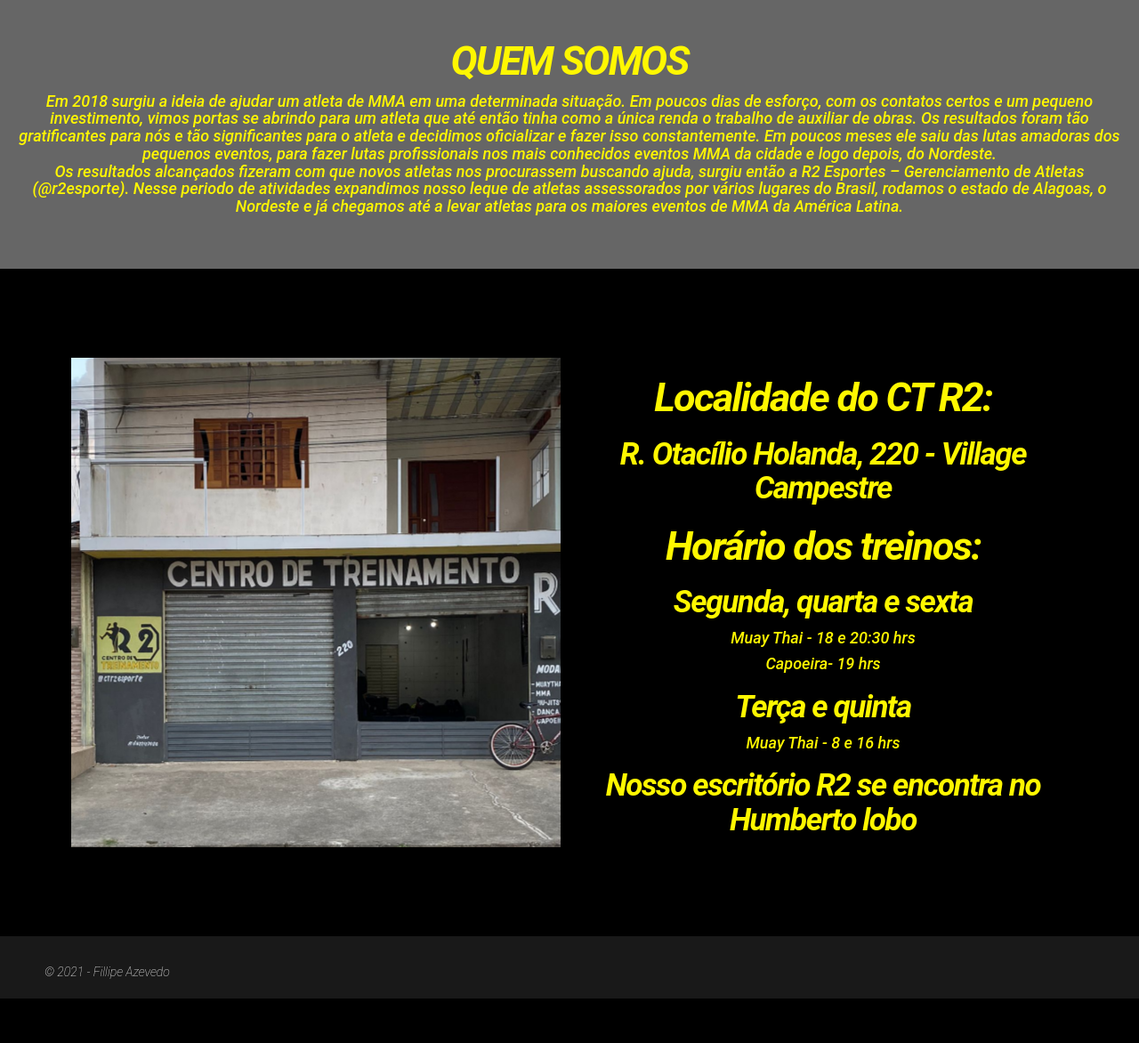
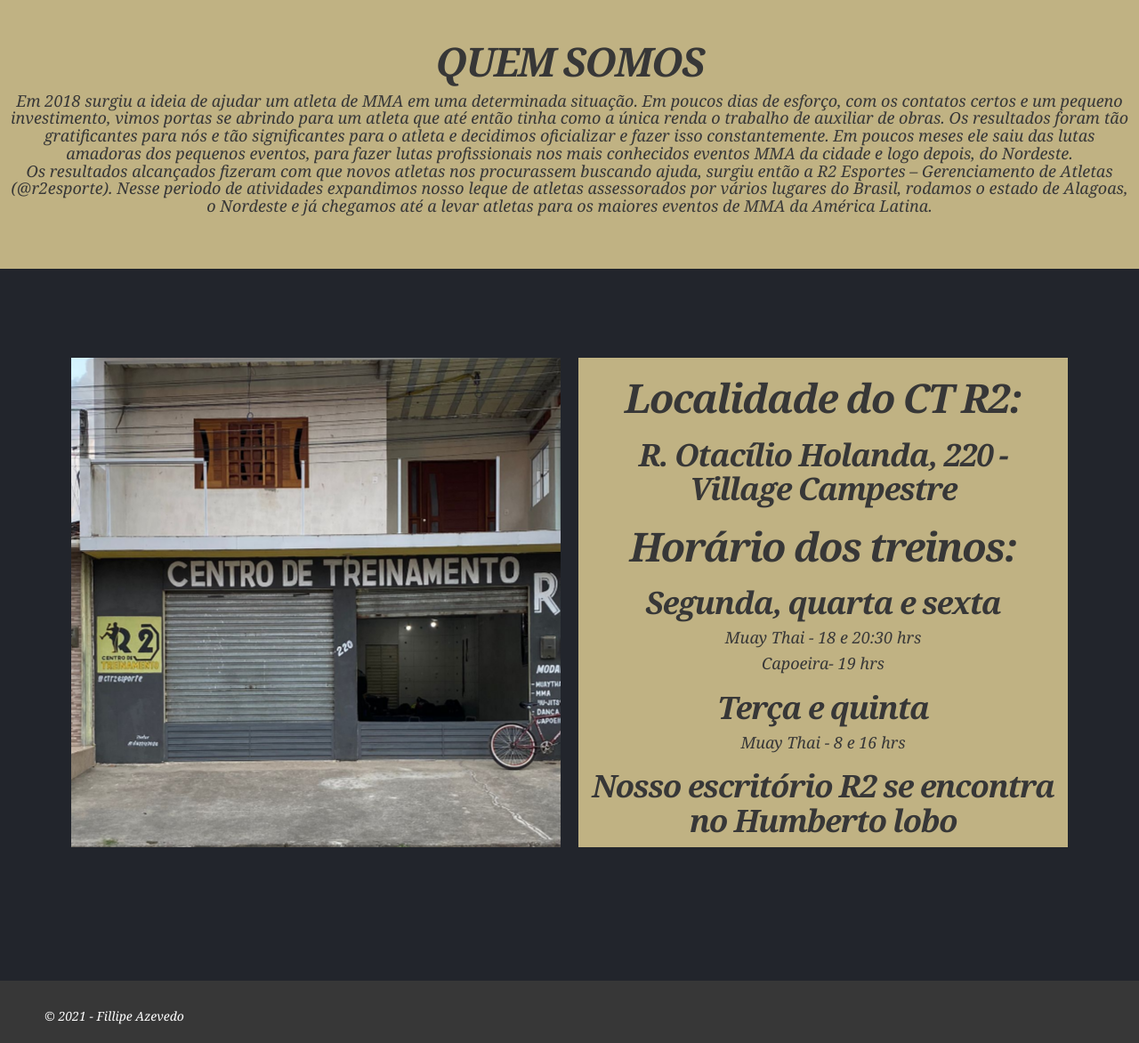
Before and after one commit to fillipeazevedo95/R2-Esporte, a plain HTML site: page index.html in a window 1280 px wide. Shown: the part 1176-2348 px from the top of the page at 89% size. Before the commit the page ends 2298 px from the top, so only its background shows below. Drawn offline with nearby package versions, Linux system fonts and the light colour scheme.

Commit message:
alteração de toda a cor do projeto

```diff
--- a/css/evento.css
+++ b/css/evento.css
@@ -18,7 +18,7 @@
 }
 
 body {
-	background-color: black;
+	background-color: #22252c;
 	background-attachment: fixed;
 	background-size: cover;
 	font-family: Helvetica,Arial,sans-serif;
@@ -27,14 +27,13 @@
 header {
 	width: 100%;
 	height: 80px;
-	background-color: rgba(0, 0, 0, 0.6);
-	box-shadow: 0px 5px 20px #ffffff;
+	background-color: #373737;
+	box-shadow: 0px 3px 10px #c0b283;
 	padding: 10px;
 	display: flex;
 	align-items: center;
 	flex-wrap: wrap;
 	justify-content: space-between;
-
 }
 
 .menu {
@@ -53,7 +52,7 @@
 }
 
 .menu li a:hover {
-	color: #0dfa21;
+	color: #e14658;
 }
 
 ul {
@@ -92,14 +91,14 @@
 .div3 {
 	margin-top: 50px;
 	margin-bottom: 50px;
-	background-color: rgba(255, 255, 255, 0.6);
+	background-color: #c0b283;
 	border-radius: 100px;
 
 }
 
 
 .divisor {
-	background: rgba(255, 255, 255, 0.6);
+	background: #c0b283;
 	padding: 40px 10px 50px 10px;
 }
 
@@ -132,15 +131,34 @@
 	letter-spacing: -0.05em;
 	margin-bottom: 50px;
 	text-align: center;
-	color: #0dfa21;
+	color: #f4f4f4;
+}
+
+span h1 {
+	font-size: 80px;
+	font-weight: 900;
+	letter-spacing: -0.05em;
+	margin-bottom: 50px;
+	text-align: center;
+	color: #373737;
 }
 
 h2 {
-	font-size: 40px;
+	font-size: 45px;
 	font-weight: 700;
 	letter-spacing: -0.04em;
 	text-align: center;
-	color: #0dfa21;
+	color: #f4f4f4;
+
+}
+
+span h2 {
+	font-size: 45px;
+	font-weight: 700;
+	letter-spacing: -0.04em;
+	text-align: center;
+	color: #373737;
+
 }
 
 h3 {
@@ -148,17 +166,33 @@
 	font-weight: 700;
 	letter-spacing: -0.04em;
 	text-align: center;
-	color: #0dfa21;
+	color: #f4f4f4;
+}
+
+span h3 {
+	font-size: 35px;
+	font-weight: 700;
+	letter-spacing: -0.04em;
+	text-align: center;
+	color: #f4f4f4;
 }
 
 h4 {
-	text-align: left;
-	color: rgb(0, 0, 0);
+	text-align: center;
+	color: #373737;
 }
 
+ul {
+	padding: 0px;
+	margin: 0px;
+}
+
+a {
+	color: #e14658;
+}
 
 footer {
-	background: rgba(126, 126, 126, 0.2);
+	background: #373737;
 	padding: 30px 0px 20px 50px;
 	position: relative;
 	color: rgb(255, 255, 255);
@@ -166,22 +200,22 @@
 
 p {
 	font-size: 19px;
-	color: rgb(255, 255, 255);
+	color: #f4f4f4;
 }
 
 span p {
 	font-size: 15px;
-	color: rgb(0, 0, 0);
+	color: #373737;
 }
 
 li {
 	font-size: 15px;
-	color: rgb(255, 255, 255);
+	color: #f4f4f4;
 }
 
 span li {
 	font-size: 15px;
-	color: rgb(0, 0, 0);
+	color: #373737;
 }
 
 
@@ -198,9 +232,9 @@
 }
 
 .btn-roxo {
-	background: #0aac18;
+	background: #f4f4f4;
 }
 .btn-roxo:hover {
-	background-color: #0dfa21;
-	color: rgb(0, 0, 0);
+	background-color: #838383;
+	color: #f4f4f4;
 }
--- a/css/index.css
+++ b/css/index.css
@@ -9,16 +9,15 @@
 	scroll-behavior: smooth;
   }
 
+
 .fonte {
-	font-family: 'Roboto';
-	src: url('../fonts/Roboto-Italic.ttf');
-
+	font-family: Georgia, 'Times New Roman', Times, serif;
     font-weight: 200;
     font-style: italic;
 }
 
 body {
-	background-color: black;
+	background-color: #22252c;
 	background-attachment: fixed;
 	background-size: cover;
 	font-family: Helvetica,Arial,sans-serif;
@@ -27,8 +26,8 @@
 header {
 	width: 100%;
 	height: 80px;
-	background-color: rgba(0, 0, 0, 0.6);
-	box-shadow: 0px 5px 20px rgb(255, 255, 255);
+	background-color: #373737;
+	box-shadow: 0px 3px 10px #c0b283;
 	padding: 10px;
 	display: flex;
 	align-items: center;
@@ -52,7 +51,7 @@
 }
 
 .menu li a:hover {
-	color: #0dfa21;
+	color: #e14658;
 }
 
 /* -- Barra de navegação -- */
@@ -74,8 +73,12 @@
 
 
 .divisor {
-	background: rgba(255, 255, 255, 0.4);
+	background: #c0b283;
 	padding: 40px 10px 50px 10px;
+}
+
+.div {
+	background: #c0b283;
 }
 
 .space {
@@ -95,6 +98,7 @@
 	font-weight: 900;
 	letter-spacing: -0.05em;
 	margin-bottom: 50px;
+
 }
 
 h2 {
@@ -102,7 +106,8 @@
 	font-weight: 700;
 	letter-spacing: -0.04em;
 	text-align: center;
-	color: #fff700;
+	color: #373737;
+
 }
 
 h3 {
@@ -110,12 +115,12 @@
 	font-weight: 700;
 	letter-spacing: -0.04em;
 	text-align: center;
-	color: #fff700;
+	color: #373737;
 }
 
 h4 {
 	text-align: center;
-	color: #fff700;
+	color: #373737;
 }
 
 ul {
@@ -124,11 +129,11 @@
 }
 
 a {
-	color: #fff700;
+	color: #373737;
 }
 
 footer {
-	background: rgba(126, 126, 126, 0.2);
+	background: #373737;
 	padding: 30px 0px 20px 50px;
 	position: relative;
 	color: rgb(255, 255, 255);
@@ -148,6 +153,7 @@
 
 .galeria {
     margin: 0px auto;
+	margin-bottom: 50px;
 	width: 550px;
 	height: 550px;
     position: relative;
--- a/index.html
+++ b/index.html
@@ -35,7 +35,7 @@
 
     <section class="container">
       <div>
-        <img src="img/logo r22.png">
+        <img src="img/logo r2.png">
       </div>
     </section>
 
@@ -61,9 +61,9 @@
         <img src="img/r2 combat/ct/06.jpeg" class="foto ">
       </div>
 
-      <div class="col-md-6">
+      <div class="galeria col-md-6 div">
         <h2>Localidade do CT R2:</h2>
-        <h3><a href="https://www.google.com/maps/place/R.+Otacílio+Holanda,+220+-+Village+Campestre,+Maceió+-+AL,+57073-383/@-9.5433592,-35.7585387,17z/data=!3m1!4b1!4m5!3m4!1s0x70137e231e65be3:0x43f845efcbc2661b!8m2!3d-9.5433592!4d-35.75635">R. Otacílio Holanda, 220 - Village Campestre</a></h3>
+        <h3><a href="https://www.google.com/maps/place/R.+Otacílio+Holanda,+220+-+Village+Campestre,+Maceió+-+AL,+57073-383/@-9.5433592,-35.7585387,17z/data=!3m1!4b1!4m5!3m4!1s0x70137e231e65be3:0x43f845efcbc2661b!8m2!3d-9.5433592!4d-35.75635" target="_blank">R. Otacílio Holanda, 220 - Village Campestre</a></h3>
         <h2>Horário dos treinos:
         <h3>Segunda, quarta e sexta</h3>
         <h4>Muay Thai - 18 e 20:30 hrs</h4>
@@ -71,7 +71,7 @@
         <h3>Terça e quinta</h3>
         <h4>Muay Thai - 8 e 16 hrs</h4>
         </h2>
-        <h3>Nosso escritório R2 se encontra no <a href="https://www.google.com/search?hl=pt-BR&tbs=lf:1,lf_ui:2&tbm=lcl&q=Humberto+lobo&rflfq=1&num=10&ved=2ahUKEwj-yeP9t8zzAhXjqZUCHXxcD30QtgN6BAgUEAQ#rlfi=hd:;si:;mv:[[-9.602426099999999,-35.7224393],[-9.6038996,-35.7231065]];tbs:lrf:!1m4!1u3!2m2!3m1!1e1!1m4!1u2!2m2!2m1!1e1!2m1!1e2!2m1!1e3!3sIAE,lf:1,lf_ui:2">Humberto lobo</a></h3>
+        <h3>Nosso escritório R2 se encontra no <a href="https://www.google.com/search?hl=pt-BR&tbs=lf:1,lf_ui:2&tbm=lcl&q=Humberto+lobo&rflfq=1&num=10&ved=2ahUKEwj-yeP9t8zzAhXjqZUCHXxcD30QtgN6BAgUEAQ#rlfi=hd:;si:;mv:[[-9.602426099999999,-35.7224393],[-9.6038996,-35.7231065]];tbs:lrf:!1m4!1u3!2m2!3m1!1e1!1m4!1u2!2m2!2m1!1e1!2m1!1e2!2m1!1e3!3sIAE,lf:1,lf_ui:2" target="_blank">Humberto lobo</a></h3>
       </div>
     </section>
 
```
Also changed, not shown: evento.html (+1 -1 lines), img/logo r2.png (added), img/logo r22.png.
